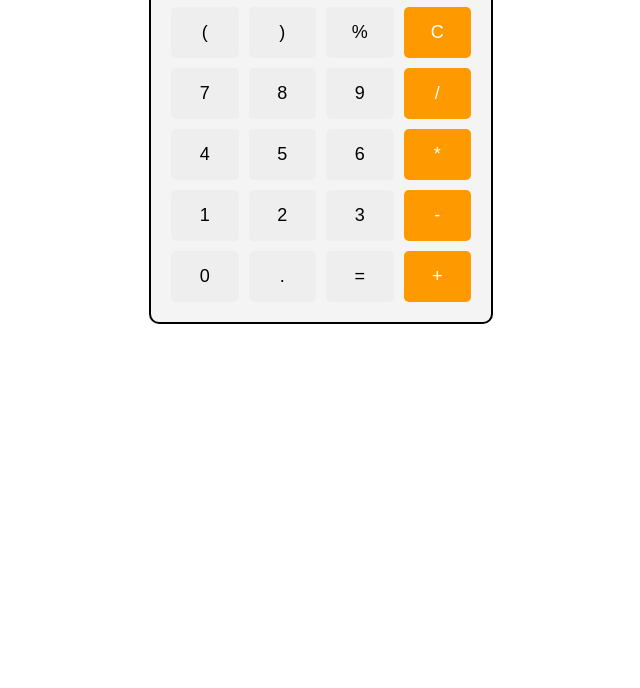
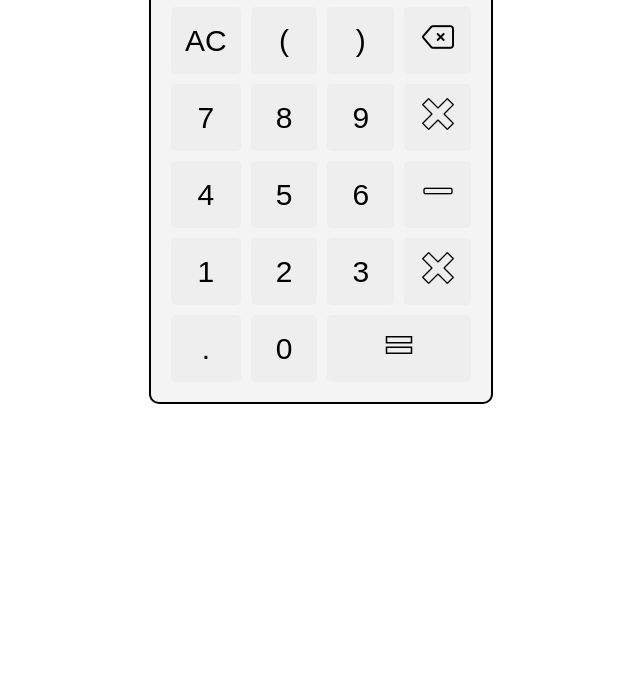
Before and after one commit to samuelnascimentto/calculadora-js, a plain HTML site: page assets/index.html in a window 1280 px wide. Shown: the part 112-800 px from the top of the page, without its empty margins (319-959 px from the left). Drawn offline with Linux system fonts and the light colour scheme; files whose address does not match are found by name.

Commit message:
html e css add icones

```diff
--- a/assets/css/style.css
+++ b/assets/css/style.css
@@ -1,4 +1,3 @@
-/* CSS para o layout da calculadora */
 .container {
     width: 300px;
     margin: 0 auto;
@@ -35,9 +34,9 @@
     gap: 10px;
 }
 
-.botao {
-    font-size: 18px;
-    padding: 15px;
+.botao, .botao-direita {
+    font-size: 30px;
+    padding: 14px;
     border: none;
     border-radius: 5px;
     background-color: #eee;
@@ -45,6 +44,17 @@
     transition: background-color 0.3s, box-shadow 0.3s;
 }
 
+.botao-direita {
+    /* background-color: #f90; */
+}
+
+#resultado {
+    grid-column: span 2;
+    /* background-color: #f90; */
+    color: white;
+    font-size: 30px;
+}
+/*
 .botao:hover {
     background-color: #ddd;
 }
@@ -52,6 +62,14 @@
 .botao:active {
     background-color: #ccc;
     box-shadow: inset 0 0 5px rgba(0, 0, 0, 0.2);
+}
+
+#resultado:hover, #apagar:hover {
+    background-color: #e80;
+}
+
+#resultado:active, #apagar:active {
+    background-color: #d70;
 }
 
 .botao:nth-child(4n) {
@@ -65,4 +83,4 @@
 
 .botao:nth-child(4n):active {
     background-color: #d70;
-}
+} */
--- a/assets/index.html
+++ b/assets/index.html
@@ -11,29 +11,29 @@
     <div class="container">
         <div class="display">
             <h1>Calculadora</h1>
-            <input type="text" id="visao" disabled style="background-color: red;">
+            <input type="text" id="visao" disabled>
         </div>
         <div class="Calculadora">
+            <button class="botao" onclick="limparCalculadora()">AC</button>
             <button class="botao" onclick="addParentesEsquerda('(')">(</button>
-            <button class="botao" onclick="addParentesDireita(')')">)</button>
-            <button class="botao" onclick="addNaVisao('%')">%</button>
-            <button class="botao" onclick="limparCalculadora()">C</button>
+            <button class="botao" onclick="addParentesDireita('(')">)</button>
+            <button id="apagar" class="botao-direita" onclick="addNaVisao('/')"><img src="../assets/img/backspace.png"></button>
+            <!-- <button class="botao" onclick="addParentesEsquerda('(')">(</button> -->
             <button class="botao" onclick="addNaVisao('7')">7</button>
             <button class="botao" onclick="addNaVisao('8')">8</button>
             <button class="botao" onclick="addNaVisao('9')">9</button>
-            <button class="botao" onclick="addNaVisao('/')">/</button>
+            <button class="botao-direita" onclick="addNaVisao('*')"><img src="../assets/img/multiplicar.png"></button>
             <button class="botao" onclick="addNaVisao('4')">4</button>
             <button class="botao" onclick="addNaVisao('5')">5</button>
             <button class="botao" onclick="addNaVisao('6')">6</button>
-            <button class="botao" onclick="addNaVisao('*')">*</button>
+            <button class="botao-direita" onclick="addNaVisao('-')"><img src="../assets/img/excluir.png"></button>
             <button class="botao" onclick="addNaVisao('1')">1</button>
             <button class="botao" onclick="addNaVisao('2')">2</button>
             <button class="botao" onclick="addNaVisao('3')">3</button>
-            <button class="botao" onclick="addNaVisao('-')">-</button>
+            <button class="botao-direita" onclick="addNaVisao('*')"><img src="../assets/img/multiplicar.png"></button>
+            <button class="botao" onclick="addNaVisao('.')">.</button>
             <button class="botao" onclick="addNaVisao('0')">0</button>
-            <button class="botao" onclick="addNaVisao('.')">.</button>
-            <button class="botao" onclick="calcularResultado()">=</button>
-            <button class="botao" onclick="addNaVisao('+')">+</button>
+            <button id="resultado" class="botao-direita" onclick="addNaVisao('=')"><img src="../assets/img/igual.png"></button>
         </div>
     </div>
     <script src="main.js"></script>
```
Also changed, not shown: assets/img/adicionar.png (added), assets/img/backspace.png (added), assets/img/dividir.png (added), assets/img/excluir.png (added), assets/img/igual.png (added), assets/img/multiplicar.png (added).
